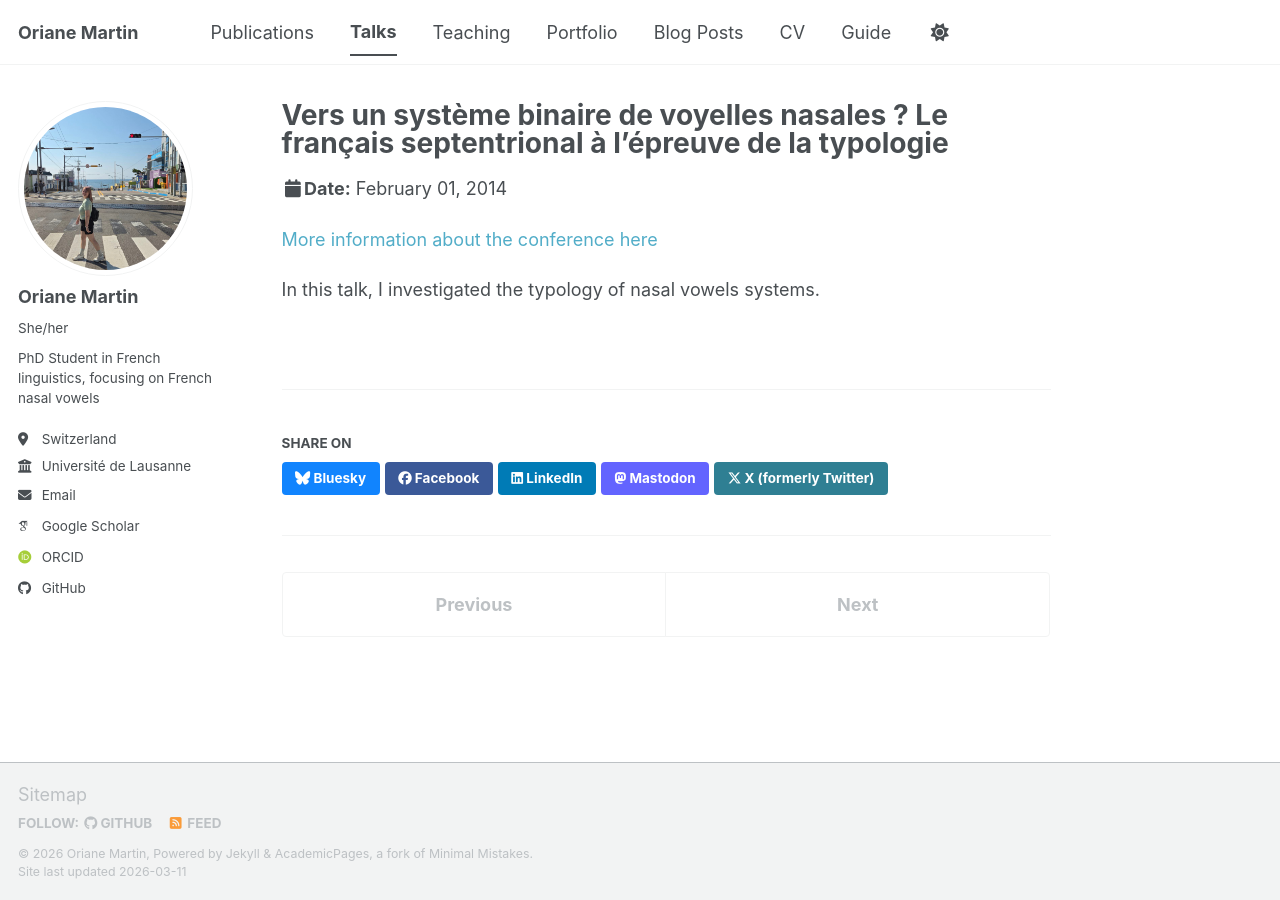
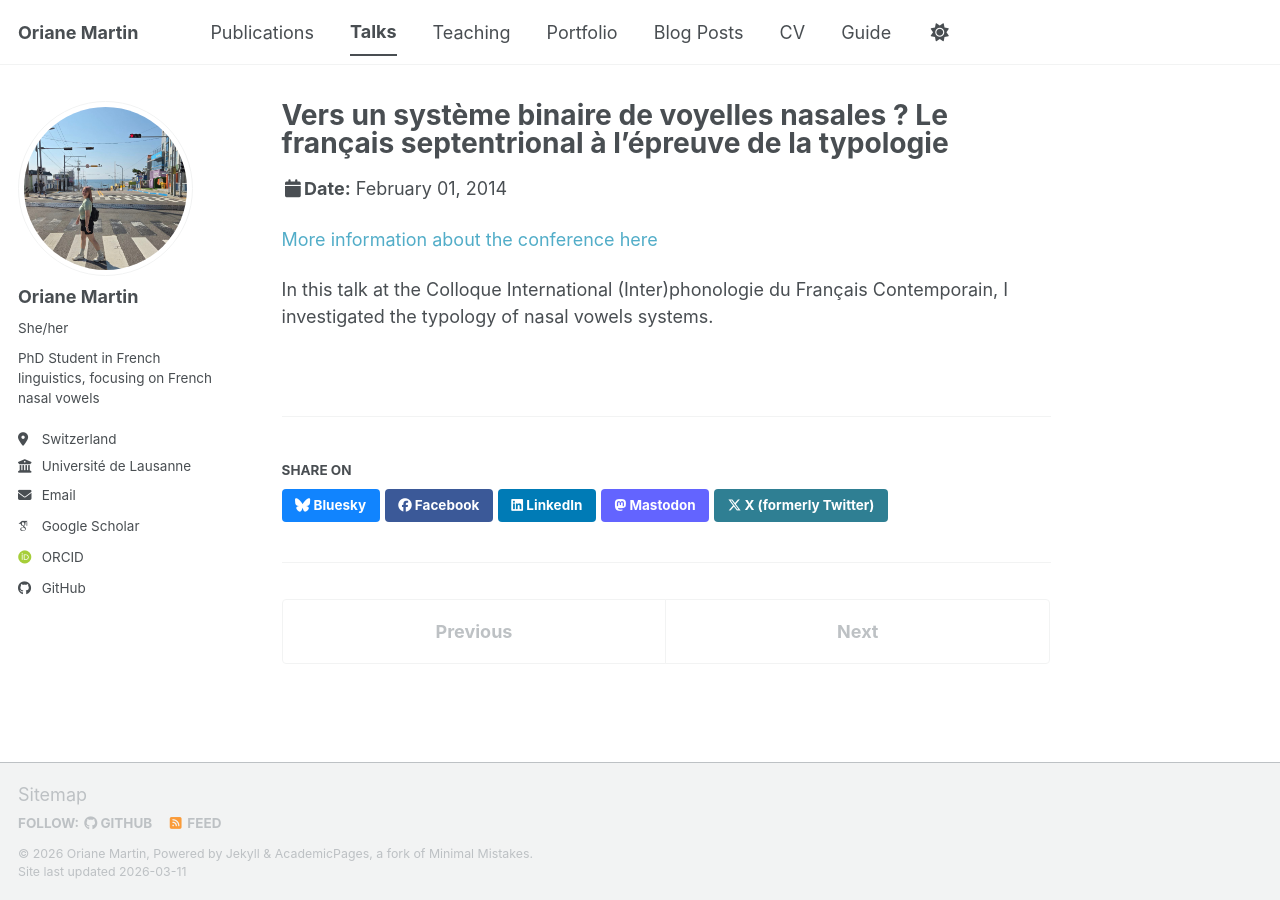
Before and after one commit to orianemartin/orianemartin, a Jekyll site: the page built from _talks/2025-11-28-pfc-typologie.md, in a window 1280 px wide. Built offline with Jekyll 4.4.1, drawn with Linux system fonts in a browser that asks for light colours; some web fonts are replaced; a script bundle is joined from its source files by our own code; library files that are not in the unit come from our copies.

Commit message:
Update 2025-11-28-pfc-typologie.md

```diff
--- a/_talks/2025-11-28-pfc-typologie.md
+++ b/_talks/2025-11-28-pfc-typologie.md
@@ -3,11 +3,11 @@ title: "Vers un système binaire de voyelles nasales ? Le français septentriona
 collection: talks
 type: "Talk"
 permalink: /talks/2025-11-28-pfc-typologie
-venue: "Maison de Norvège"
+venue: "Colloque International (Inter)phonologie du Français Contemporain"
 date: 2014-02-01
 location: "Paris, France"
 ---
 
 [More information about the conference here](https://www.projet-pfc.net/colloque-international-ipfc-2025/)
 
-In this talk, I investigated the typology of nasal vowels systems.
+In this talk at the Colloque International (Inter)phonologie du Français Contemporain, I investigated the typology of nasal vowels systems.
```
